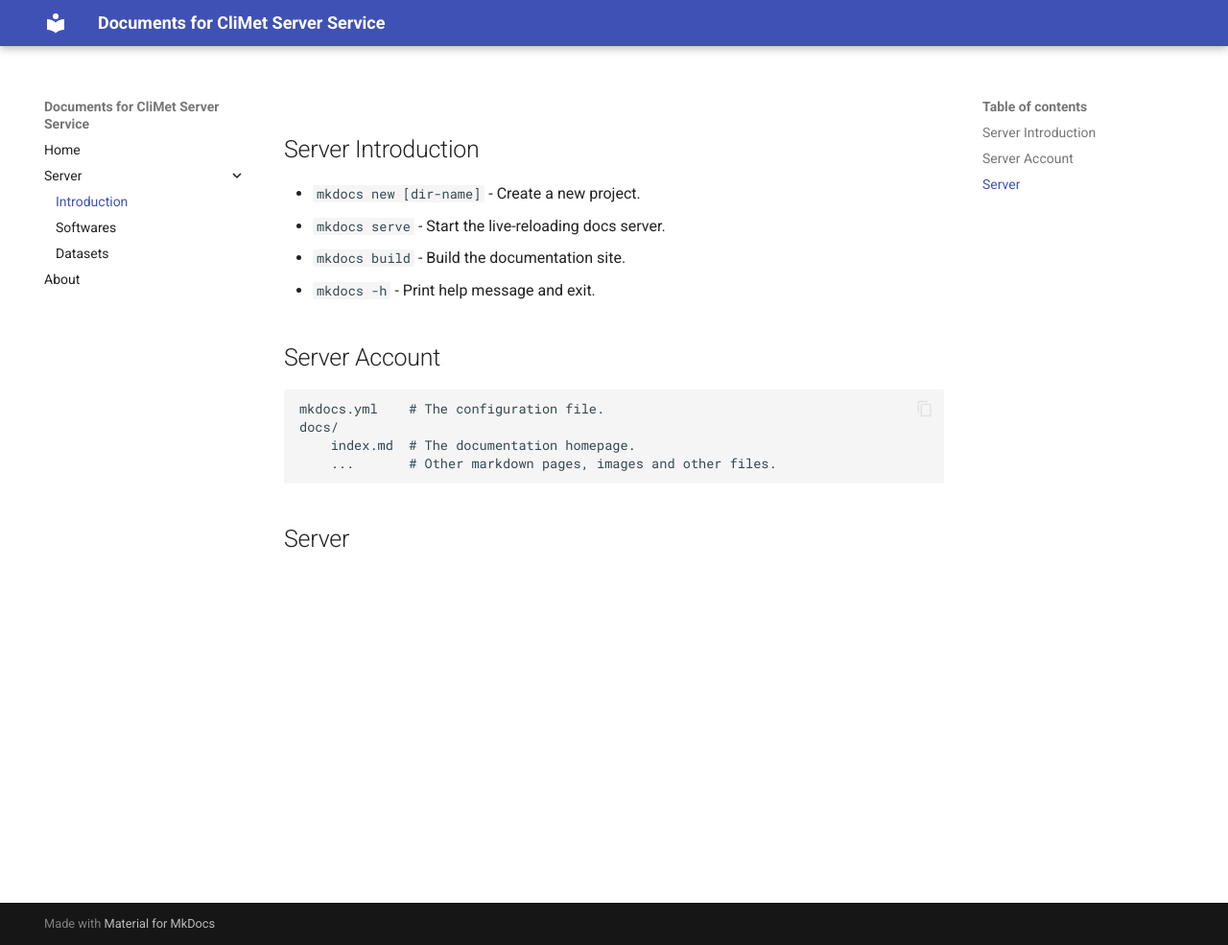
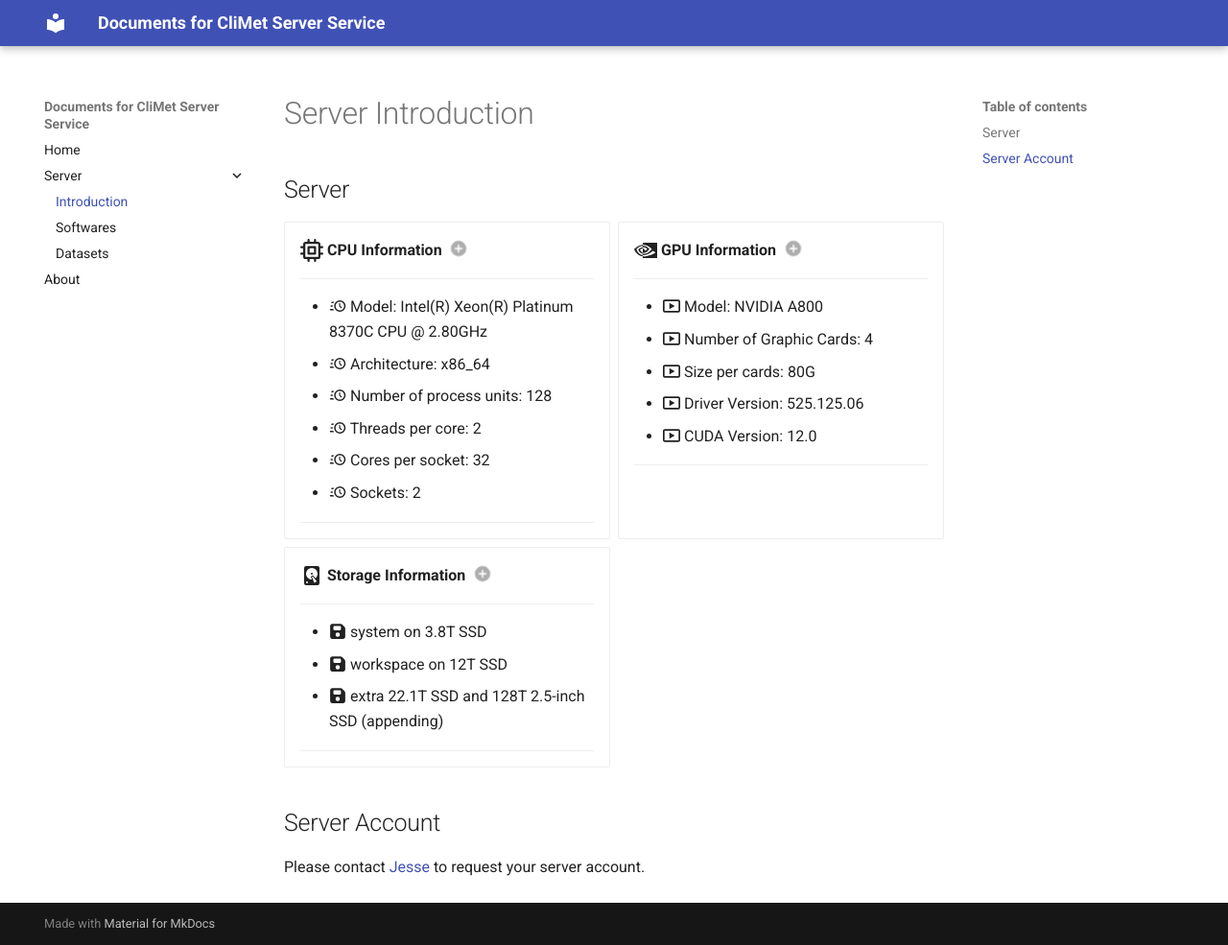
Before and after one commit to sailvssea/CliMetDoc, an MkDocs documentation site: the page built from docs/server_introduction.md, in a window 1280 px wide and 985 px high. Shown: the whole window at 96% size. Built offline with MkDocs 1.6.1 and Material for MkDocs 9.7.7, drawn with Linux system fonts in a browser that asks for light colours.

Commit message:
add the server information including CPU, GPU, and Storage

```diff
--- a/docs/server_introduction.md
+++ b/docs/server_introduction.md
@@ -1,16 +1,59 @@
-#
-## Server Introduction
+# Server Introduction
 
-* `mkdocs new [dir-name]` - Create a new project.
-* `mkdocs serve` - Start the live-reloading docs server.
-* `mkdocs build` - Build the documentation site.
-* `mkdocs -h` - Print help message and exit.
+## Server
+
+<div class="grid cards" markdown>
+
+-   :octicons-cpu-16:{ .lg .middle } __CPU Information__ (1)
+    { .annotate }
+
+    1.  using `#!bat lscpu` to get the cpu information, and `#!bat nproc` to get the number of process units.
+
+    ---
+
+    - :material-clock-fast: Model: Intel(R) Xeon(R) Platinum 8370C CPU @ 2.80GHz
+    - :material-clock-fast: Architecture: x86_64
+    - :material-clock-fast: Number of process units: 128
+    - :material-clock-fast: Threads per core: 2
+    - :material-clock-fast: Cores per socket: 32
+    - :material-clock-fast: Sockets: 2
+
+    ---
+
+
+-   :simple-nvidia:{ .lg .middle } __GPU Information__ (1)
+    { .annotate }
+
+    1. using `#!bat nvidia-msi` to get the gpu information
+
+    ---
+
+    - :octicons-video-16: Model: NVIDIA A800
+    - :octicons-video-16: Number of Graphic Cards: 4
+    - :octicons-video-16: Size per cards: 80G
+    - :octicons-video-16: Driver Version: 525.125.06
+    - :octicons-video-16: CUDA Version: 12.0
+
+    ---
+
+
+-   :material-harddisk:{ .lg .middle } __Storage Information__ (1)
+    { .annotate }
+
+    1. using `#!bat df -h` to get the disk storage information
+
+    ---
+
+    - :fontawesome-solid-floppy-disk: system on 3.8T SSD
+    - :fontawesome-solid-floppy-disk: workspace on 12T SSD
+    - :fontawesome-solid-floppy-disk: extra 22.1T SSD and 128T 2.5-inch SSD (appending)
+
+    ---
+
+
+
+
+</div>
 
 ## Server Account
-
-    mkdocs.yml    # The configuration file.
-    docs/
-        index.md  # The documentation homepage.
-        ...       # Other markdown pages, images and other files.
-
-## Server
+Please contact [Jesse](mailto:jessellyu@ust.hk) to request your server account.
```
Also changed, not shown: site/server_softwares/index.html, 1 other file.
